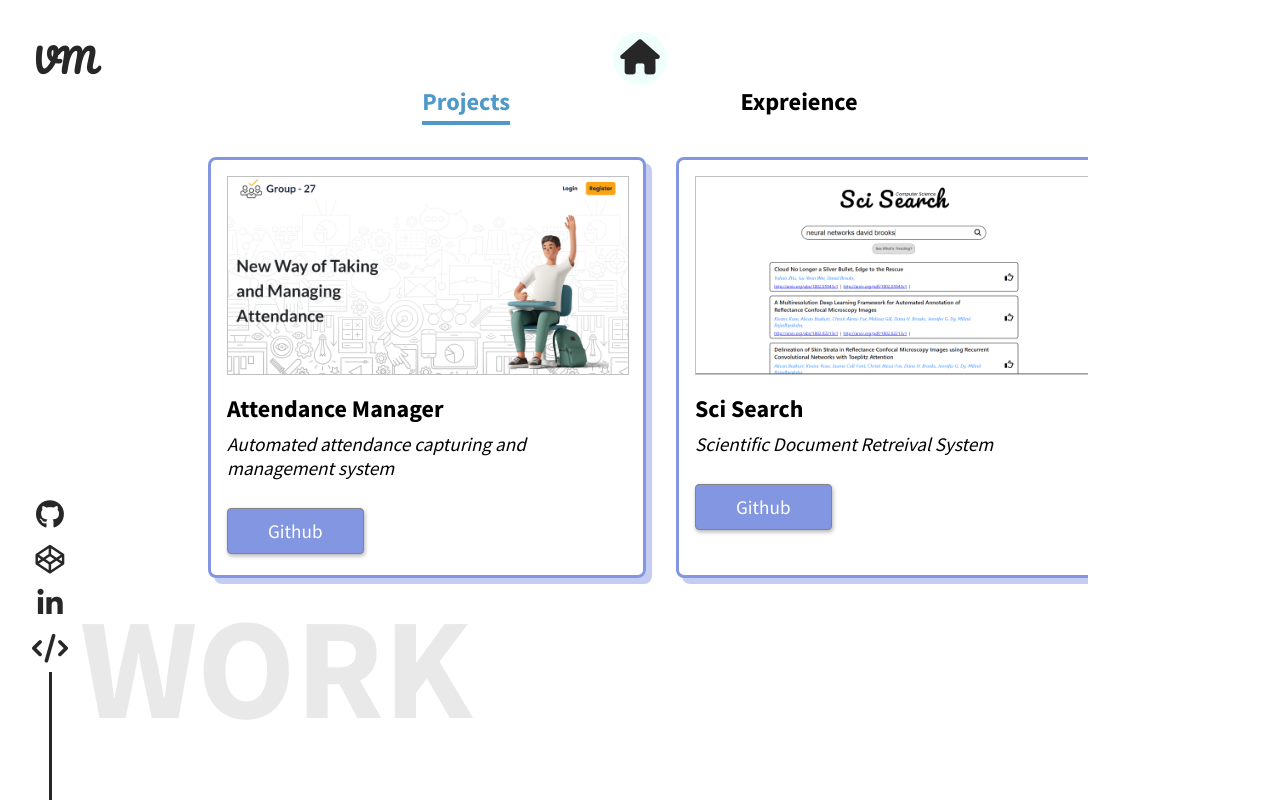
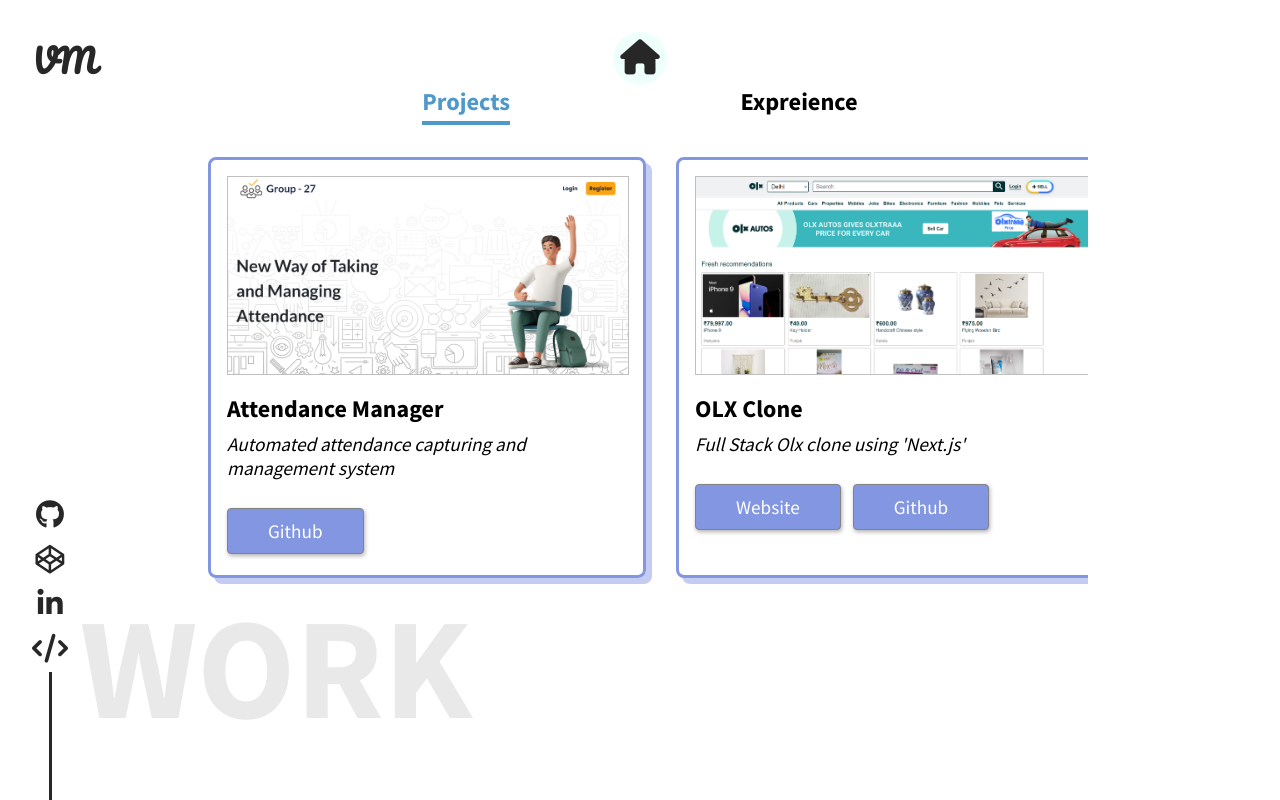
Before and after one commit to varunmukherjee1/Portfolio, a React (Create React App) app: page /mywork in a window 1280 px wide. Built offline with nearby package versions, Linux system fonts and the light colour scheme.

Commit message:
olx clone project added

```diff
--- a/src/Assets/Data/myWork.js
+++ b/src/Assets/Data/myWork.js
@@ -3,6 +3,7 @@
 import fruits from "../Images/fruits.png"
 import amazon from "../Images/amazon.png"
 import iota from "../Images/iota.jpeg"
+import olx from "../Images/olx_clone.png"
 
 const projects = [
     {
@@ -11,6 +12,13 @@
         github: "https://github.com/varunmukherjee1/Attendance-Manager",
         website: "",
         desc: "Automated attendance capturing and management system"
+    },
+    {
+        title: "OLX Clone",
+        img: olx,
+        github: "https://github.com/varunmukherjee1/Olx_Clone",
+        website: "https://elaborate-gecko-8b697d.netlify.app/",
+        desc: "Full Stack Olx clone using 'Next.js'"
     },
     {
         title: "Sci Search",
```
Also changed, not shown: src/Assets/Images/olx_clone.png (added), src/Assets/Images/patrick-tomasso-Oaqk7qqNh_c-unsplash.jpg (deleted).
